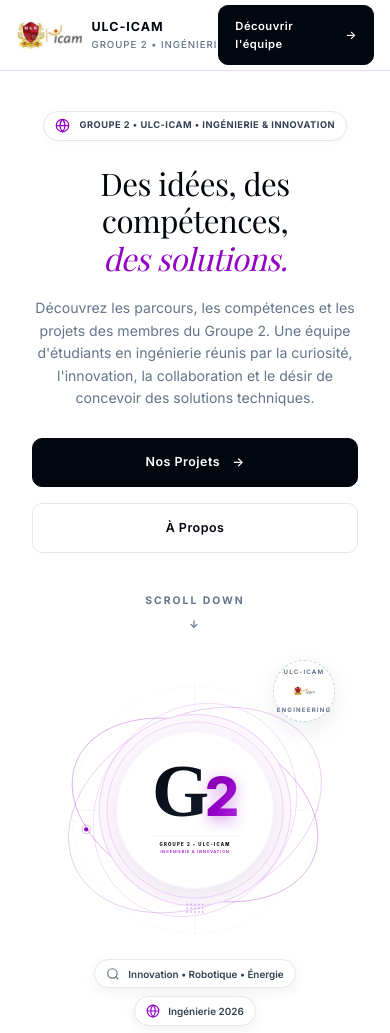
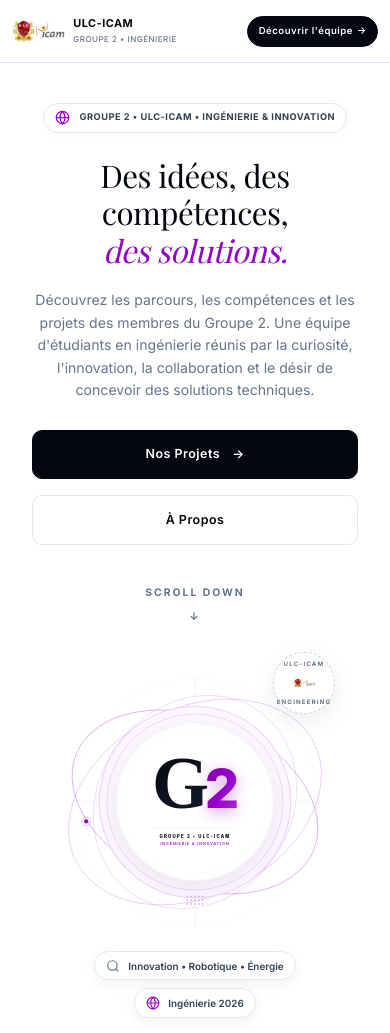
Before and after one commit to michaellionelb-afk/Portfolio-groupe-2, a plain HTML site: page index.html in a window 390 px wide. Shown: the top 1033 px of the page. Drawn offline with nearby package versions, Linux system fonts and the light colour scheme; a web font is replaced by a local one.

Commit message:
Mise à jour du site

```diff
--- a/css/style.css
+++ b/css/style.css
@@ -945,32 +945,48 @@ ul, ol {
     height: 70px;
     padding-left: 1rem;
     padding-right: 1rem;
+    gap: 0.5rem;
   }
 
   .nav-brand {
     gap: 0.5rem;
+    min-width: 0;
+    flex-shrink: 1;
   }
 
   .nav-brand-logo-img {
-    height: 38px;
+    height: 34px;
+    flex-shrink: 0;
+  }
+
+  .nav-brand-text {
+    min-width: 0;
   }
 
   .nav-brand-title {
-    font-size: 0.78rem;
-    letter-spacing: 1px;
+    font-size: 0.72rem;
+    letter-spacing: 0.5px;
     white-space: nowrap;
   }
 
   .nav-brand-subtitle {
-    font-size: 0.6rem;
-    letter-spacing: 1px;
+    font-size: 0.55rem;
+    letter-spacing: 0.5px;
     white-space: nowrap;
+    overflow: hidden;
+    text-overflow: ellipsis;
+  }
+
+  .nav-action {
+    flex-shrink: 0;
   }
 
   .nav-action .btn-dark-pill {
-    padding: 0.65rem 1rem;
-    font-size: 0.7rem;
-    gap: 0.4rem;
+    padding: 0.45rem 0.75rem;
+    font-size: 0.65rem;
+    gap: 0.35rem;
+    white-space: nowrap;
+    border-radius: 9999px;
   }
 
   .hero {
@@ -1068,6 +1084,30 @@ ul, ol {
 }
 
 @media (max-width: 480px) {
+  .nav-container {
+    height: 62px;
+    padding-left: 0.75rem;
+    padding-right: 0.75rem;
+  }
+
+  .nav-brand-logo-img {
+    height: 30px;
+  }
+
+  .nav-brand-title {
+    font-size: 0.68rem;
+  }
+
+  .nav-brand-subtitle {
+    font-size: 0.5rem;
+  }
+
+  .nav-action .btn-dark-pill {
+    padding: 0.4rem 0.65rem;
+    font-size: 0.6rem;
+    gap: 0.25rem;
+  }
+
   /* Les étiquettes passent sous le monogramme au lieu de le décaler */
   .hero-svg-container {
     flex-wrap: wrap;
```
